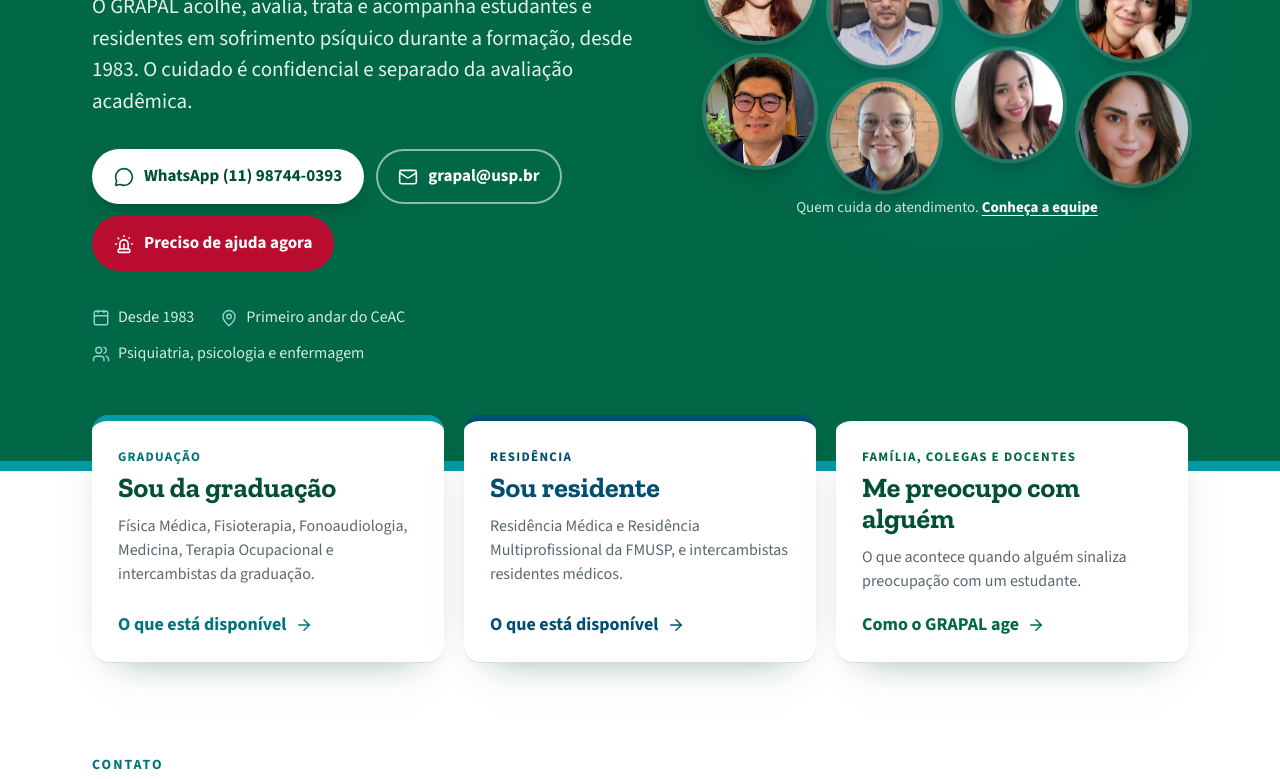
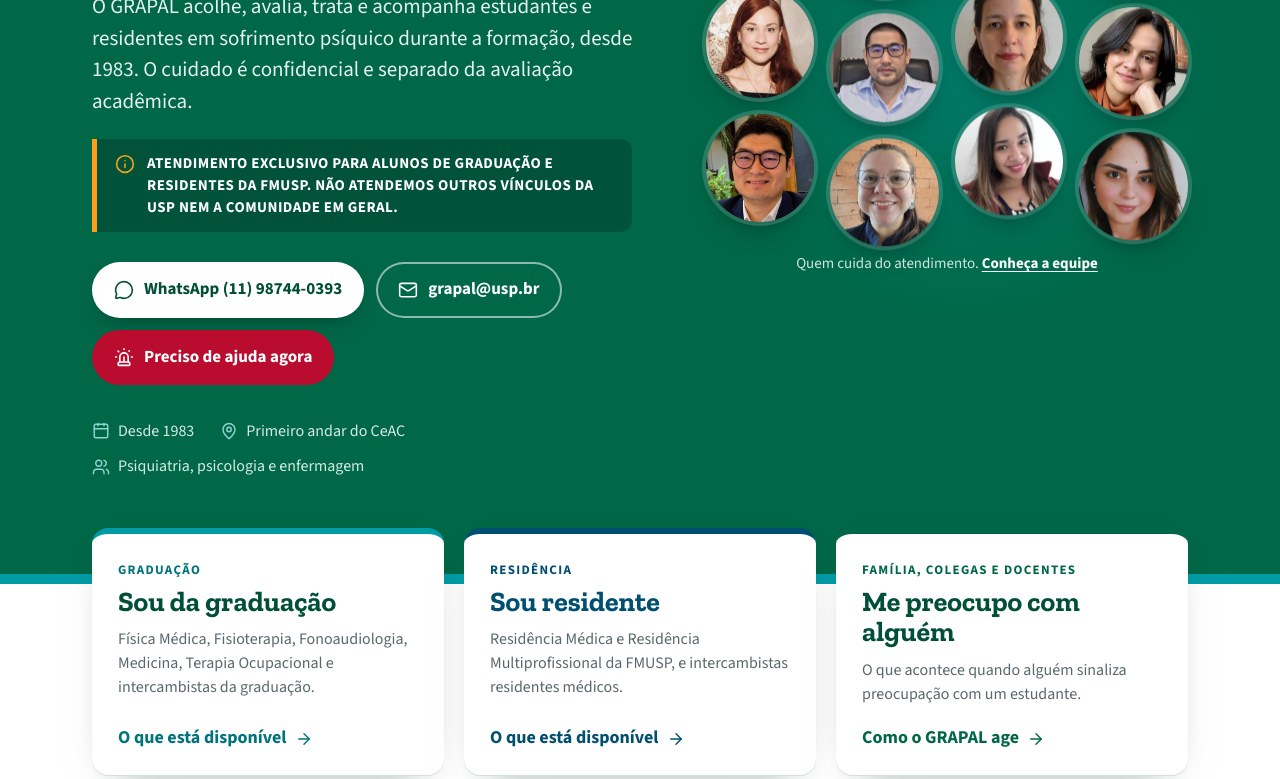
Before and after one commit to lens-lab-usp/grapal, a plain HTML site: page index.html in a window 1280 px wide. Shown: the part 530-1309 px from the top of the page. Drawn offline with Linux system fonts and the light colour scheme.

Commit message:
Aviso: atendimento exclusivo para alunos de graduação e residentes da FMUSP

```diff
--- a/index.html
+++ b/index.html
@@ -4,7 +4,7 @@
   <meta charset="utf-8">
   <meta name="viewport" content="width=device-width, initial-scale=1">
   <title>GRAPAL · Saúde mental para quem estuda na FMUSP</title>
-  <meta name="description" content="O GRAPAL é o serviço de saúde mental da FMUSP para estudantes e residentes: como procurar, quem pode usar, como funciona, sigilo e o que fazer em uma urgência.">
+  <meta name="description" content="O GRAPAL é o serviço de saúde mental exclusivo para alunos de graduação e residentes da FMUSP: como procurar, quem pode usar, como funciona, sigilo e o que fazer em uma urgência.">
   <meta name="theme-color" content="#006747">
   <link rel="icon" href="assets/favicon.svg" type="image/svg+xml">
   <link rel="icon" href="assets/favicon-32.png" sizes="32x32" type="image/png">
@@ -13,14 +13,14 @@
   <meta property="og:locale" content="pt_BR">
   <meta property="og:site_name" content="GRAPAL · FMUSP">
   <meta property="og:title" content="GRAPAL · Saúde mental para quem estuda na FMUSP">
-  <meta property="og:description" content="Serviço de saúde mental da FMUSP para estudantes e residentes, desde 1983.">
+  <meta property="og:description" content="Serviço de saúde mental exclusivo para alunos de graduação e residentes da FMUSP, desde 1983.">
   <meta property="og:url" content="https://grapal.fm.usp.br/">
   <meta property="og:image" content="https://grapal.fm.usp.br/assets/og.png">
   <meta property="og:image:width" content="1200">
   <meta property="og:image:height" content="630">
   <link rel="preload" href="assets/fonts/zilla-slab-700.woff2" as="font" type="font/woff2" crossorigin>
   <link rel="preload" href="assets/fonts/source-sans-3-400.woff2" as="font" type="font/woff2" crossorigin>
-  <link rel="stylesheet" href="assets/site.css?v=0fc984da">
+  <link rel="stylesheet" href="assets/site.css?v=27483591">
   <script>document.documentElement.className += ' js';</script>
 </head>
 <body>
@@ -63,6 +63,7 @@
           <p class="kicker reveal">Serviço de saúde mental da FMUSP</p>
           <h1 class="reveal d1" id="t-inicio">Saúde mental para quem estuda na FMUSP</h1>
           <p class="lede reveal d2">O GRAPAL acolhe, avalia, trata e acompanha estudantes e residentes em sofrimento psíquico durante a formação, desde 1983. O cuidado é confidencial e separado da avaliação acadêmica.</p>
+          <p class="aviso-vinculo reveal d2"><svg class="ic" aria-hidden="true" focusable="false" xmlns="http://www.w3.org/2000/svg" viewBox="0 0 24 24" fill="none" stroke="currentColor" stroke-width="2" stroke-linecap="round" stroke-linejoin="round" ><circle cx="12" cy="12" r="10" /><path d="M12 16v-4" /><path d="M12 8h.01" /></svg><strong>Atendimento exclusivo para alunos de graduação e residentes da FMUSP. Não atendemos outros vínculos da USP nem a comunidade em geral.</strong></p>
           <div class="ctas reveal d3">
             <a class="btn btn-light" href="https://wa.me/5511987440393"><svg class="ic" aria-hidden="true" focusable="false" xmlns="http://www.w3.org/2000/svg" viewBox="0 0 24 24" fill="none" stroke="currentColor" stroke-width="2" stroke-linecap="round" stroke-linejoin="round" ><path d="M2.992 16.342a2 2 0 0 1 .094 1.167l-1.065 3.29a1 1 0 0 0 1.236 1.168l3.413-.998a2 2 0 0 1 1.099.092 10 10 0 1 0-4.777-4.719" /></svg>WhatsApp (11) 98744-0393</a>
             <a class="btn btn-ghost" href="mailto:grapal@usp.br"><svg class="ic" aria-hidden="true" focusable="false" xmlns="http://www.w3.org/2000/svg" viewBox="0 0 24 24" fill="none" stroke="currentColor" stroke-width="2" stroke-linecap="round" stroke-linejoin="round" ><path d="m22 7-8.991 5.727a2 2 0 0 1-2.009 0L2 7" /><rect x="2" y="4" width="20" height="16" rx="2" /></svg>grapal@usp.br</a>
@@ -126,6 +127,7 @@
           <h2 id="t-contato">Como falar com o GRAPAL</h2>
           <p class="intro">Os canais funcionam em dias úteis, das 8h às 17h, para contato administrativo: agendamento e orientação de acesso.</p>
         </div>
+        <p class="aviso-vinculo claro reveal"><svg class="ic" aria-hidden="true" focusable="false" xmlns="http://www.w3.org/2000/svg" viewBox="0 0 24 24" fill="none" stroke="currentColor" stroke-width="2" stroke-linecap="round" stroke-linejoin="round" ><circle cx="12" cy="12" r="10" /><path d="M12 16v-4" /><path d="M12 8h.01" /></svg><strong>Atendimento exclusivo para alunos de graduação e residentes da FMUSP. Não atendemos outros vínculos da USP nem a comunidade em geral.</strong></p>
         <div class="ways">
           <div class="way reveal">
             <span class="way-k"><svg class="ic" aria-hidden="true" focusable="false" xmlns="http://www.w3.org/2000/svg" viewBox="0 0 24 24" fill="none" stroke="currentColor" stroke-width="2" stroke-linecap="round" stroke-linejoin="round" ><path d="M2.992 16.342a2 2 0 0 1 .094 1.167l-1.065 3.29a1 1 0 0 0 1.236 1.168l3.413-.998a2 2 0 0 1 1.099.092 10 10 0 1 0-4.777-4.719" /></svg>WhatsApp institucional</span>
@@ -604,6 +606,7 @@
         <p><a href="mailto:grapal@usp.br">grapal@usp.br</a></p>
         <p>WhatsApp <a href="https://wa.me/5511987440393">(11) 98744-0393</a></p>
         <p>Dias úteis, das 8h às 17h.</p>
+        <p>Só para alunos de graduação e residentes da FMUSP.</p>
         <p><a href="#ouvir">Queremos te ouvir</a></p>
       </div>
       <div class="f-urg">
@@ -625,6 +628,6 @@
     </div>
   </footer>
 
-  <script src="assets/site.js?v=0fc984da" defer></script>
+  <script src="assets/site.js?v=27483591" defer></script>
 </body>
 </html>
```
